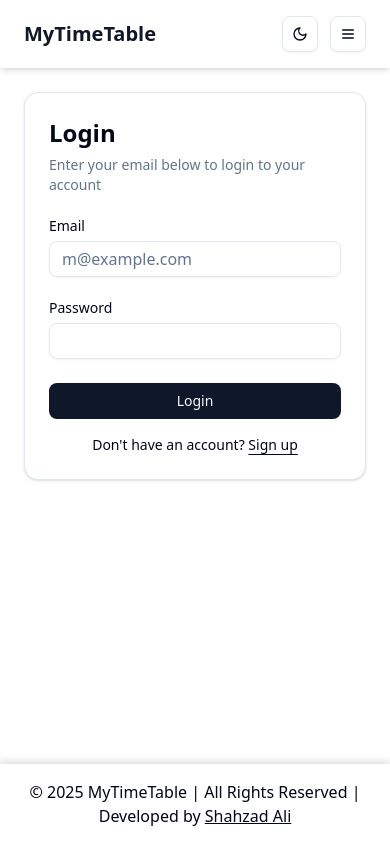
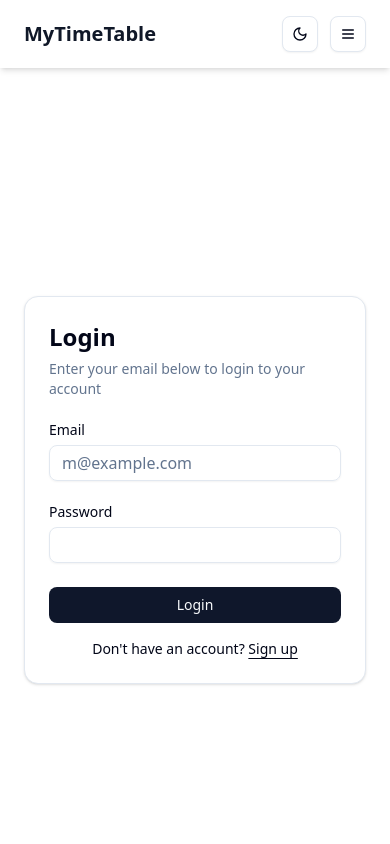
Before and after one commit to Shahzad-Ali-44/MyTimeTable, a React (Vite) app in the folder client/: page /login in a window 390 px wide. Shown: the top 844 px of the page. Built offline with nearby package versions, Linux system fonts and the light colour scheme; no server answers.

Commit message:
fix footer layout

```diff
--- a/client/src/pages/Login.tsx
+++ b/client/src/pages/Login.tsx
@@ -102,7 +102,7 @@
 
 export default function Page() {
   return (
-    <div className="flex md:min-h-screen w-full items-center justify-center p-6 md:p-10">
+    <div className="flex min-h-screen w-full items-center justify-center p-6 md:p-10">
       <div className="w-full max-w-sm">
         <LoginForm />
       </div>
--- a/client/src/pages/Signup.tsx
+++ b/client/src/pages/Signup.tsx
@@ -108,7 +108,7 @@
 
 export default function Page() {
     return (
-        <div className="flex md:min-h-screen w-full items-center justify-center p-6 md:p-10">
+        <div className="flex min-h-screen w-full items-center justify-center p-6 md:p-10">
             <div className="w-full max-w-sm">
                 <SignupForm />
             </div>
```
